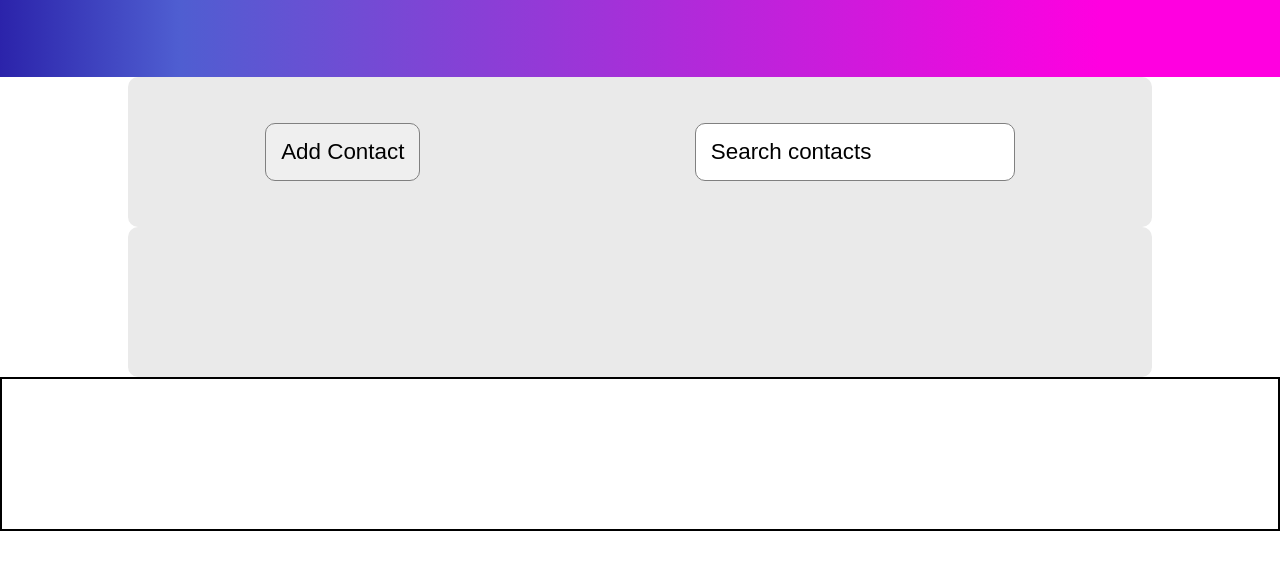
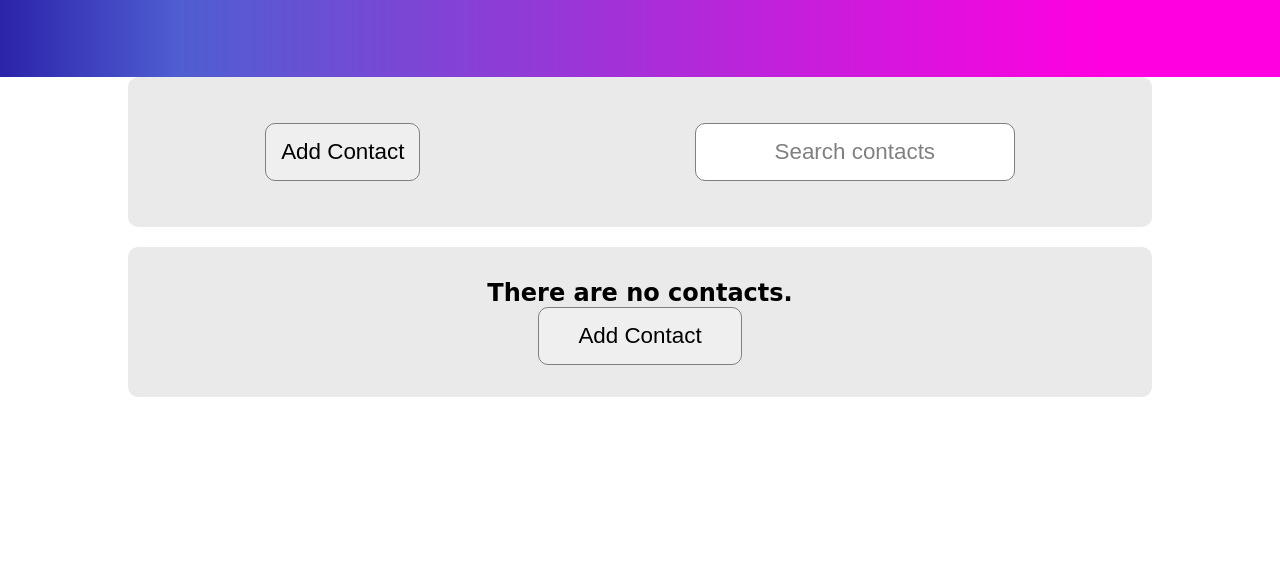
Before and after one commit to radu-constantin/contact-manager, a plain HTML site: page index.html in a window 1280 px wide. Shown: the part 123-692 px from the top of the page. Drawn offline with Linux system fonts and the light colour scheme; a web font is replaced by a local one.

Commit message:
Initial UI

```diff
--- a/index.html
+++ b/index.html
@@ -36,11 +36,12 @@
                 <input type="text" value="Search contacts">
             </div>
             <div class="container mid-section">
-
+                <h2>There are no contacts.</h3>
+                <button>Add Contact</button>
             </div>
         </main>
-        <footer>
+        <!-- <footer>
 
-        </footer>
+        </footer> -->
     </body>
 </html>
--- a/stylesheets/style.css
+++ b/stylesheets/style.css
@@ -31,31 +31,43 @@ main {
     margin: 0 auto;
     border-radius: 10px;
     height: 150px;
+    display: flex;
 }
 
 .top-section {
-    display: flex;
     align-items: center;
     justify-content:space-around;
 }
 
-.container .mid-section {
-    height: 100px;
-    border: 1px solid black;
-}
-
-.container button, .container input {
+.top-section button, .top-section input {
     padding: 15px;
     border-radius: 10px;
     border: 1px solid grey;
     font-size: 1.4em;
-    display: inline-block
+    display: inline-block;
 }
 
-.add-search input {
+.top-section input {
     text-align: center;
     color: grey;
 }
+
+.mid-section {
+    margin-top: 20px;
+    justify-content: center;
+    align-items: center;
+    flex-direction: column;
+}
+
+.mid-section button {
+    padding: 15px;
+    border-radius: 10px;
+    border: 1px solid grey;
+    font-size: 1.4em;
+    width: 20%;
+}
+
+
 
 footer {
     height: 150px;
```
